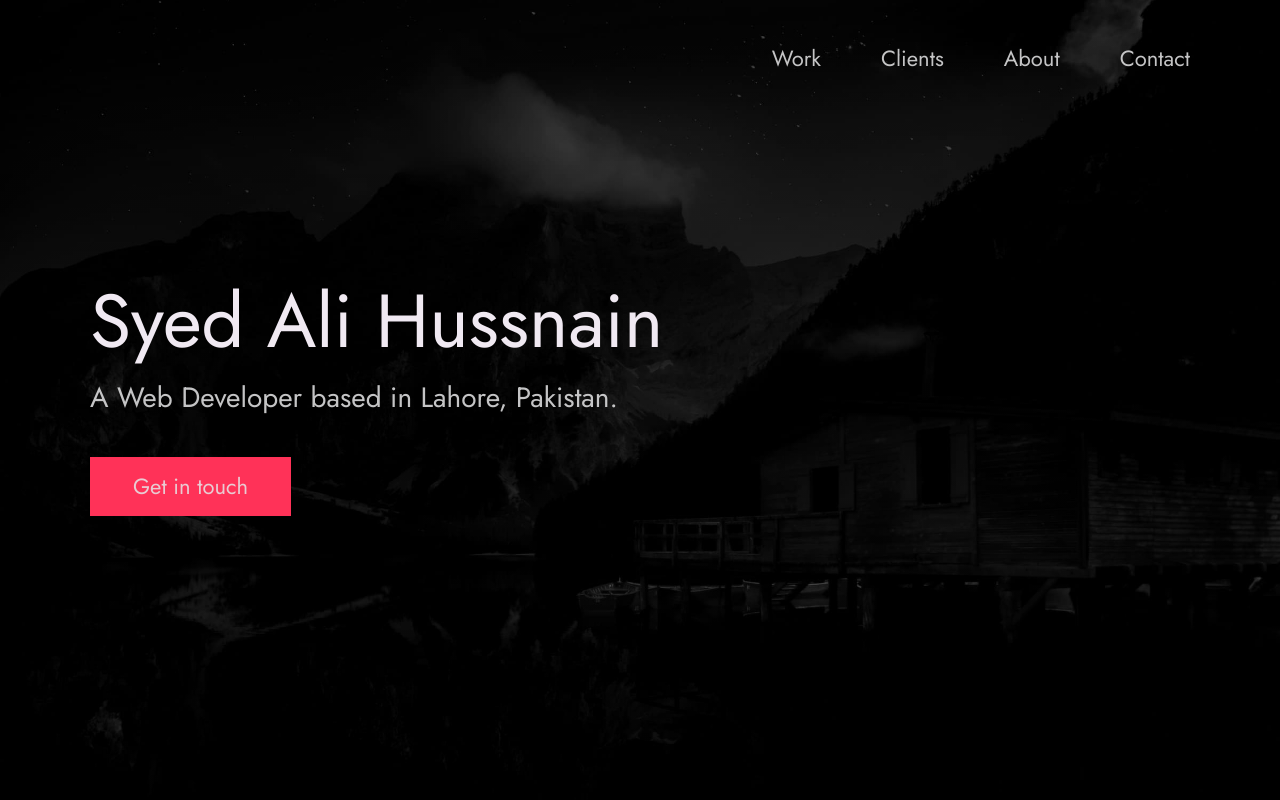
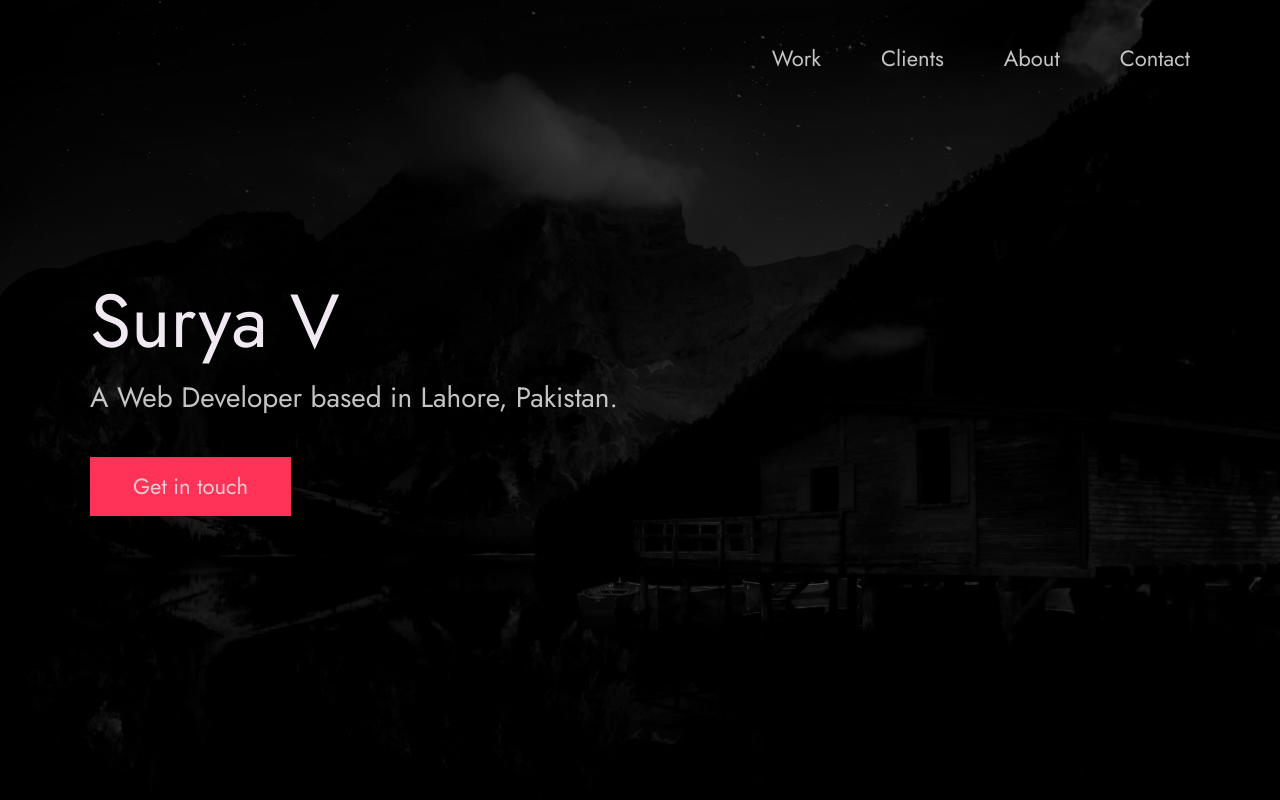
Before and after one commit to mrvsurya007/surya001.github.io, a plain HTML site: page index.html in a window 1280 px wide. Shown: the top 800 px of the page. Drawn offline with Linux system fonts and the light colour scheme.

Commit message:
Minor Mods to front page

```diff
--- a/index.html
+++ b/index.html
@@ -56,7 +56,7 @@
       <div class="header__text">
         <h1 class="heading-primary">
           <!-- Replace the following name with your name -->
-          <span>Syed Ali Hussnain</span>
+          <span>Surya V</span>
         </h1>
         <!-- Put a small paragraph about yourself -->
         <p>A Web Developer based in Lahore, Pakistan.</p>
```
Also changed, not shown: 1 other file.
